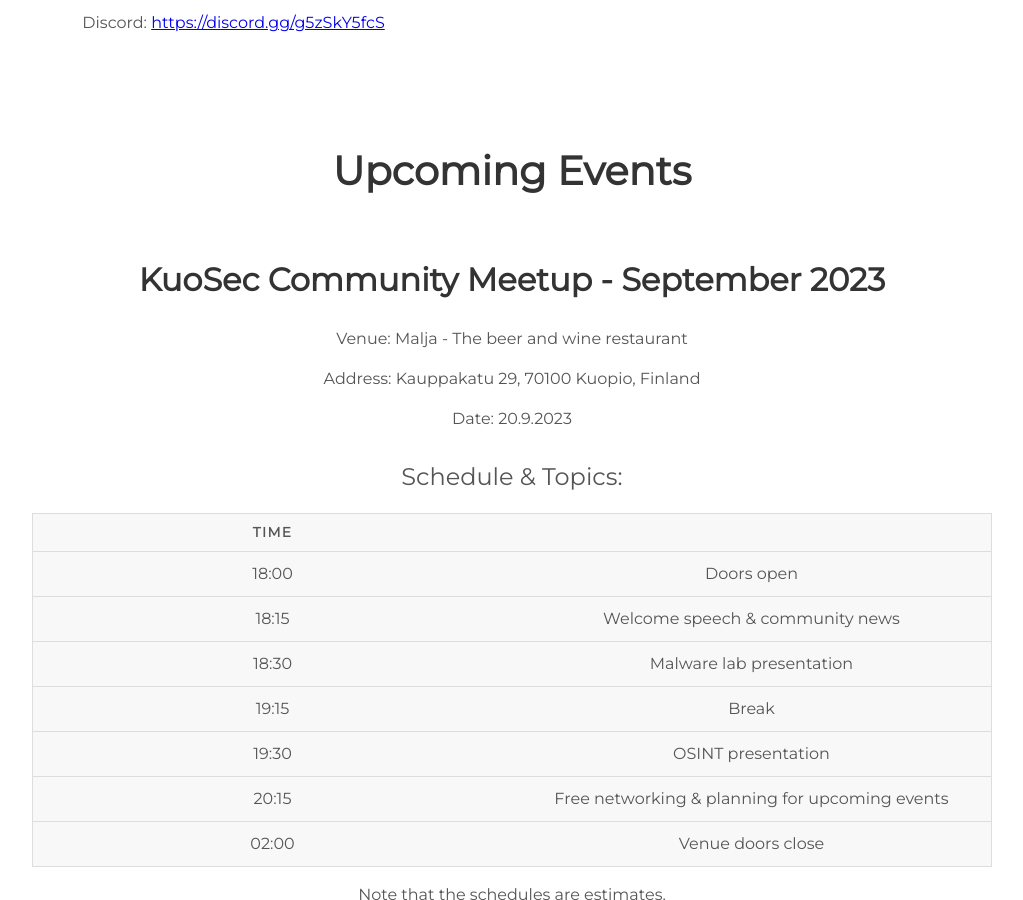
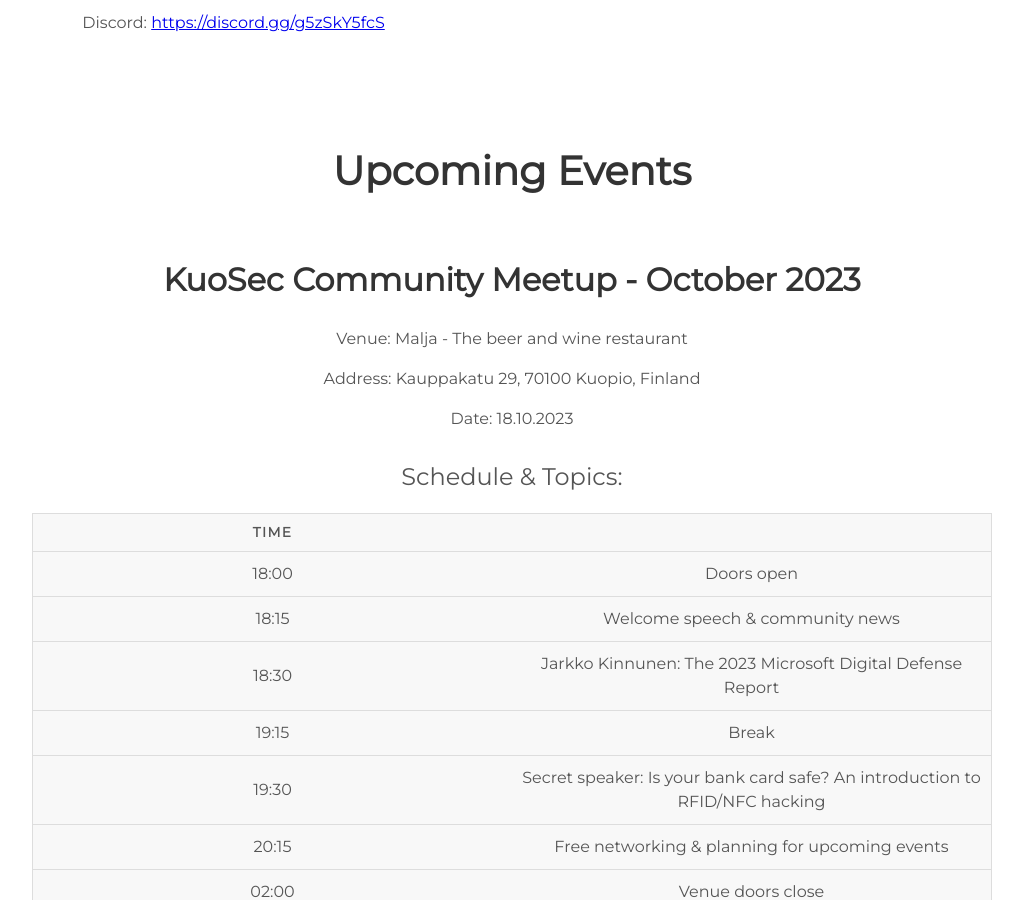
Before and after one commit to kuosec/kuosec.github.io, a Jekyll site: the page built from index.html, in a window 1280 px wide and 900 px high, scrolled down 1458 px. Shown: the whole window, without its empty margins (128-1151 px from the left). Built offline with Jekyll 4.4.1, drawn with Linux system fonts in a browser that asks for light colours.

Commit message:
Update events for October

```diff
--- a/_includes/projects.html
+++ b/_includes/projects.html
@@ -1,5 +1,58 @@
 <div class="user-details">
   <h1>Upcoming Events </h1>
+    <div class="event">
+      <h2>KuoSec Community Meetup - October 2023</h2>
+      <p>Venue: Malja - The beer and wine restaurant</p>
+      <p>Address: Kauppakatu 29, 70100 Kuopio, Finland</p>
+      <p>Date: 18.10.2023</p>
+
+      <table>
+        <caption>Schedule & Topics:</caption>
+        <thead>
+          <tr>
+            <th scope="col">Time</th>
+            <th scope="col"></th>
+          </tr>
+        </thead>
+        <tbody>
+          <tr>
+            <td>18:00</td>
+            <td>Doors open</td>
+          </tr>
+          <tr>
+            <td scope="row">18:15</td>
+            <td>Welcome speech & community news</td>
+          </tr>
+          <tr>
+            <td scope="row">18:30</td>
+            <td>Jarkko Kinnunen: The 2023 Microsoft Digital Defense Report</td>
+          </tr>
+          <tr>
+            <td scope="row">19:15</td>
+            <td>Break</td>
+          </tr>
+          <tr>
+            <td scope="row">19:30</td>
+            <td>Secret speaker: Is your bank card safe? An introduction to RFID/NFC hacking</td>
+          </tr>
+          <tr>
+            <td scope="row">20:15</td>
+            <td>Free networking & planning for upcoming events</td>
+          </tr>
+          <tr>
+            <td scope="row">02:00</td>
+            <td>Venue doors close</td>
+          </tr>
+        </tbody>
+      </table>
+      <p>Note that the schedules are estimates.</p>
+      <p>Registration: Not required</p>
+
+      <a href="http://www.malja.fi/">Website of the venue</a>
+    </div>
+
+  <!-- Current unsorted event history (:-->
+  <!--
   <div class="event">
     <h2>KuoSec Community Meetup - September 2023</h2>
     <p>Venue: Malja - The beer and wine restaurant</p>
@@ -50,72 +103,34 @@
 
     <a href="http://www.malja.fi/">Website of the venue</a>
   </div>
+  -->
 
   <!--
-      <div class="event">
-    <h2>KuoSec Community Meetup - June 2023</h2>
-    <p>To be announced. There is still time left to submit your wishes and ideas for the meetup content.</p>
+  <div class="event">
+    <h2>KuoSec Community Meetup - August 2023</h2>
+    <p>16.8.2023 - KuoSec Cyber Quiz & Locksporting/Lockpicking @ Malja</p>
   </div>
   <div class="event">
     <h2>KuoSec Community Meetup - July 2023</h2>
-    <p>To be announced. There is still time left to submit your wishes and ideas for the meetup content.</p>
+    <p>26.7.2023 - Physical security topics & Locksporting/Lockpicking @ Malja</p>
+  </div>
+  <div class="event">
+    <h2>KuoSec Community Meetup - June 2023</h2>
+    <p>21.6.2023 - KuoSec Cyber Mölkky Day</p>
   </div>
   -->
+
+  <!--
+  <div class="event">
+    <h2>KuoSec Event - SavoSec 2023</h2>
+    <p>Venue: Kuopio, KPY Novapolis CoWork</p>
+    <p>Date: 10.5.2023</p>
+    <p>More info can be found on the event website: <a href="https://savosec.fi">savosec.fi</a></p>
+  </div>
+  -->
+
   <!--
     <div class="event">
-    <h2>KuoSec Community Meetup - March 2023</h2>
-    <p>Venue: Malja - The beer and wine restaurant</p>
-    <p>Address: Kauppakatu 29, 70100 Kuopio, Finland</p>
-    <p>Date: 8.3.2023</p>
-
-    <table>
-      <caption>Schedule & Topics:</caption>
-      <thead>
-        <tr>
-          <th scope="col">Time</th>
-          <th scope="col"></th>
-        </tr>
-      </thead>
-      <tbody>
-        <tr>
-          <td>18:00</td>
-          <td>Doors open</td>
-        </tr>
-        <tr>
-          <td scope="row">18:15</td>
-          <td>Welcome speech & community news</td>
-        </tr>
-        <tr>
-          <td scope="row">18:30</td>
-          <td>Introduction of local FOSS (Free and Open-Source Software) community</td>
-        </tr>
-        <tr>
-          <td scope="row">19:00</td>
-          <td>Break</td>
-        </tr>
-        <tr>
-          <td scope="row">19:15</td>
-          <td>Anonymous speaker & Lessons learned from Disobey 2023</td>
-        </tr>
-        <tr>
-          <td scope="row">20:00</td>
-          <td>Free networking</td>
-        </tr>
-        <tr>
-          <td scope="row">02:00</td>
-          <td>Venue doors close</td>
-        </tr>
-      </tbody>
-    </table>
-    <p>Note that the schedules are just estimates.</p>
-    <p>Registration: Not required</p>
-
-
-
-    <a href="http://www.malja.fi/">Website of the venue</a>
-  </div>-->
-
-  <!--<div class="event">
     <h2>KuoSec Community Meetup - April 2023</h2>
     <p>Venue: Malja - The beer and wine restaurant</p>
     <p>Address: Kauppakatu 29, 70100 Kuopio, Finland</p>
@@ -167,14 +182,115 @@
 
     <a href="http://www.malja.fi/">Website of the venue</a>
   </div>
--->
+  -->
 
-<!--
+  <!--
+    <div class="event">
+    <h2>KuoSec Community Meetup - March 2023</h2>
+    <p>Venue: Malja - The beer and wine restaurant</p>
+    <p>Address: Kauppakatu 29, 70100 Kuopio, Finland</p>
+    <p>Date: 8.3.2023</p>
+
+    <table>
+      <caption>Schedule & Topics:</caption>
+      <thead>
+        <tr>
+          <th scope="col">Time</th>
+          <th scope="col"></th>
+        </tr>
+      </thead>
+      <tbody>
+        <tr>
+          <td>18:00</td>
+          <td>Doors open</td>
+        </tr>
+        <tr>
+          <td scope="row">18:15</td>
+          <td>Welcome speech & community news</td>
+        </tr>
+        <tr>
+          <td scope="row">18:30</td>
+          <td>Introduction of local FOSS (Free and Open-Source Software) community</td>
+        </tr>
+        <tr>
+          <td scope="row">19:00</td>
+          <td>Break</td>
+        </tr>
+        <tr>
+          <td scope="row">19:15</td>
+          <td>Jarkko Laine: Networking-Networking-Networking</td>
+        </tr>
+        <tr>
+          <td scope="row">20:00</td>
+          <td>Free networking</td>
+        </tr>
+        <tr>
+          <td scope="row">02:00</td>
+          <td>Venue doors close</td>
+        </tr>
+      </tbody>
+    </table>
+    <p>Note that the schedules are just estimates.</p>
+    <p>Registration: Not required</p>
+
+
+
+    <a href="http://www.malja.fi/">Website of the venue</a>
+  </div>
+  -->
+
+  <!--
   <div class="event">
-    <h2>KuoSec Event - SavoSec 2023</h2>
-    <p>Venue: Kuopio, KPY Novapolis CoWork</p>
-    <p>Date: 10.5.2023</p>
-    <p>More info can be found on the event website: <a href="https://savosec.fi">savosec.fi</a></p>
+    <h2>KuoSec Community Meetup - January 2023</h2>
+    <p>Venue: Malja - The beer and wine restaurant</p>
+    <p>Address: Kauppakatu 29, 70100 Kuopio, Finland</p>
+    <p>Date: 18.1.2023</p>
+
+    <table>
+      <caption>Schedule & Topics:</caption>
+      <thead>
+        <tr>
+          <th scope="col">Time</th>
+          <th scope="col"></th>
+        </tr>
+      </thead>
+      <tbody>
+        <tr>
+          <td>18:00</td>
+          <td>Doors open</td>
+        </tr>
+        <tr>
+          <td scope="row">18:15</td>
+          <td>Welcome speech & community news</td>
+        </tr>
+        <tr>
+          <td scope="row">18:30</td>
+          <td>Jarkko Kinnunen: Microsoft Digital Defense Report 2022</td>
+        </tr>
+        <tr>
+          <td scope="row">19:15</td>
+          <td>Break</td>
+        </tr>
+        <tr>
+          <td scope="row">19:30</td>
+          <td>Secret speaker: Welcome to Cyber - Career tips for future cybersecurity professionals</td>
+        </tr>
+        <tr>
+          <td scope="row">20:15</td>
+          <td>Free networking</td>
+        </tr>
+        <tr>
+          <td scope="row">02:00</td>
+          <td>Venue doors close</td>
+        </tr>
+      </tbody>
+    </table>
+    <p>Note that the schedules are just estimates.</p>
+    <p>Registration: Not required</p>
+
+
+
+    <a href="http://www.malja.fi/">Website of the venue</a>
   </div>
--->
+  -->
 </div>
```
Also changed, not shown: other parts of _includes/projects.html (+1 -1 lines).
